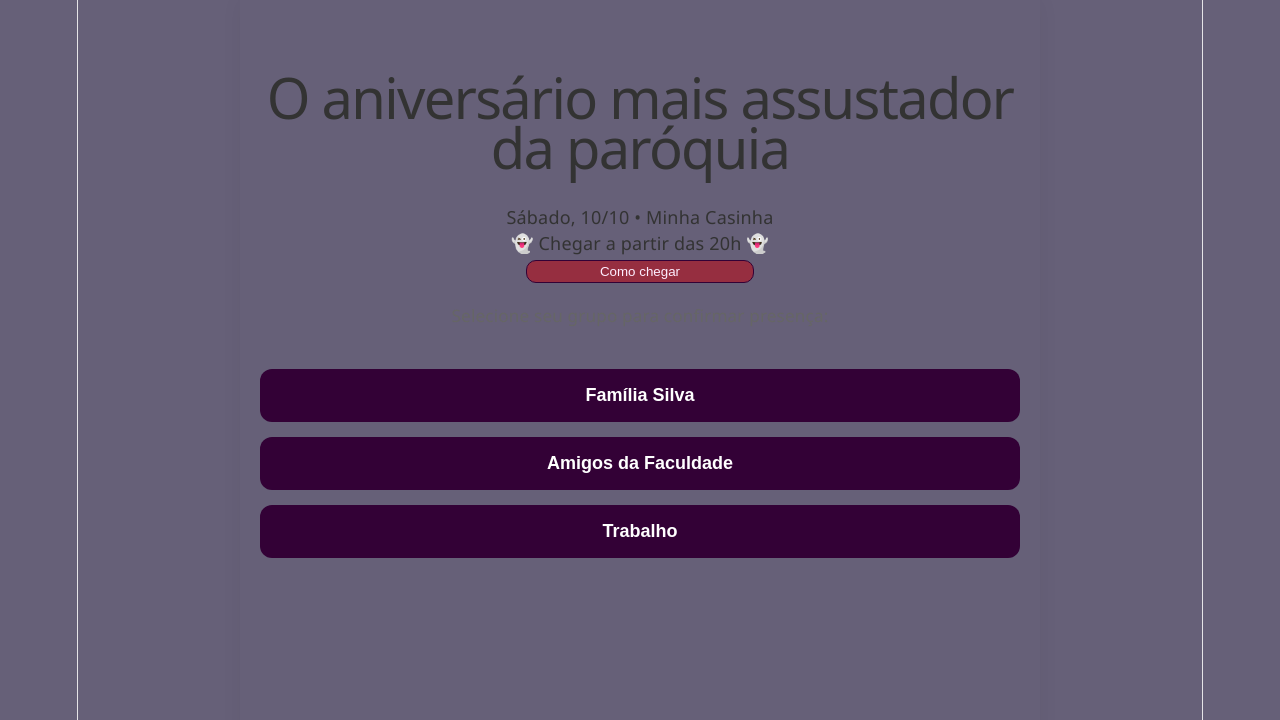
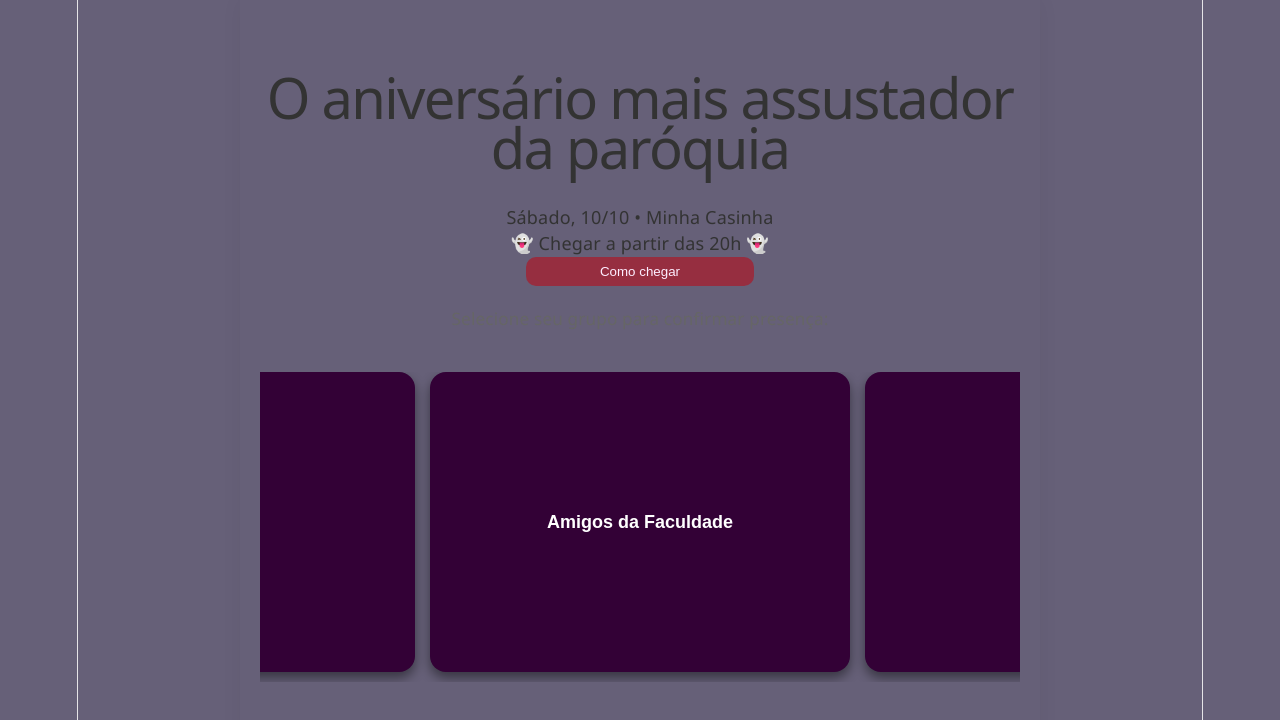
Before and after one commit to o-dio/Convite, a React (Vite) app: page / in a window 1280 px wide. Shown: the top 720 px of the page. Built offline with nearby package versions, Linux system fonts and the light colour scheme.

Commit message:
Alteracao de estrutura de botoes

```diff
--- a/src/App.css
+++ b/src/App.css
@@ -10,15 +10,13 @@ body {
 button{
   width: 30%;
   padding: 3px 5px;
-  background-color: #962E40;
-  border: 1px solid #330136;
-  color: #feeeff;
   border-radius: 10px;
 }
 
 /* O contêiner que trava o visual em formato "Mobile" */
 .mobile-container {
   width: 100%;
+  height: 100%;
   max-width: 800px;
   min-height: 100vh;
   margin: 0 auto;
@@ -33,6 +31,7 @@ button{
   text-align: center;
   margin-bottom: 40px;
   color: #333;
+  gap: 10px;
 }
 
 .intro h1 {
@@ -54,6 +53,7 @@ button{
   display: flex;
   flex-direction: column;
   justify-content: space-between;
+  gap: 10px;
 }
 
 .descricao-endereco{
@@ -89,28 +89,43 @@ button{
   padding: 7px 15px 0px;
 }
 
-.botao-uber button {
-  margin: 3px 0px 0px;
+/* Botões dimensionados para toque (Touch targets generosos) */
+.lista-grupos, .lista-nomes {
+  height: 80%;
+  display: flex;
+  gap: 15px;
+  margin-top: 10px;
+  overflow-x: auto;
+  padding: 0px 30px 10px;
+
+  -webkit-overflow-scrolling: touch;
+
+  scroll-snap-type: x mandatory;
 }
 
-/* Botões dimensionados para toque (Touch targets generosos) */
-.lista-grupos, .lista-nomes, .acoes-confirmacao {
+.acoes-confirmacao{
   display: flex;
   flex-direction: column;
   gap: 15px;
+  align-items: center;
 }
 
 .btn-largo {
-  width: 100%;
+  width: 60%;
+  height: 300px;
   padding: 16px;
   font-size: 1rem;
   font-weight: bold;
   border: none;
-  border-radius: 12px;
+  border-radius: 16px;
   background-color: #330136;
   color: white;
+  box-shadow: 0 6px 12px rgba(0, 0, 0, 0.45);
   cursor: pointer;
   transition: transform 0.1s;
+  flex: 0 0 auto;
+  min-width: 160px;
+  scroll-snap-align: center;
 }
 
 .btn-largo:active {
@@ -118,18 +133,23 @@ button{
 }
 
 .btn-secundario {
-  background-color: #e9ecef;
-  color: #333;
+  background-color: #962E40;
+  color: #feeeff;
+  height: auto;
+  border: none;
+  padding: 7px 0px;
 }
 
 .btn-sucesso {
   background-color: #28a745;
+  height: auto;
 }
 
 .btn-recusar {
   background-color: transparent;
   color: #dc3545;
   border: 1px solid #dc3545;
+  height: auto;
 }
 
 /* Sistema de Modais */
--- a/src/App.jsx
+++ b/src/App.jsx
@@ -1,4 +1,4 @@
-import { useState } from 'react';
+import { useState, useRef, useEffect } from 'react';
 import { motion, AnimatePresence } from 'framer-motion';
 import './App.css';
 
@@ -35,6 +35,18 @@ export default function App() {
     }, 300);
   };
 
+  const carrosselRef = useRef(null);
+
+  useEffect(() => {
+    if (carrosselRef.current) {
+      const container = carrosselRef.current;
+
+      const centroExato = (container.scrollWidth - container.clientWidth) / 2;
+
+      container.scrollLeft = centroExato;
+    }
+  }, []);
+
 const handleUberRedirect = () => {
     const url = "https://m.uber.com/ul/?action=setPickup&pickup=my_location&dropoff[latitude]=-29.9565&dropoff[longitude]=-50.235361&dropoff[nickname]=Destino%20Selecionado";
 
@@ -51,11 +63,11 @@ const handleUberRedirect = () => {
         <h1>O aniversário mais assustador da paróquia</h1>
         <p>Sábado, 10/10 • Minha Casinha</p>
         <p>👻 Chegar a partir das 20h 👻</p>
-        <button className='Endereco' onClick={() => abrirEndereco()}>Como chegar</button>
+        <button className='btn-secundario' onClick={() => abrirEndereco()}>Como chegar</button>
         <p className="instrucao">Selecione seu grupo para confirmar presença:</p>
       </motion.div>
 
-      <div className="lista-grupos">
+      <div className="lista-grupos" ref={carrosselRef}>
         {Object.keys(convidadosDb).map((grupo) => (
           <button key={grupo} onClick={() => abrirNomes(grupo)} className="btn-largo">
             {grupo}
@@ -80,7 +92,7 @@ const handleUberRedirect = () => {
               <button className="btn-fechar" onClick={fecharModais}>X</button>
               <h2>{grupoSelecionado}</h2>
               <p>Quem é você?</p>
-              <div className="lista-nomes">
+              <div className="lista-nomes" ref={carrosselRef}>
                 {convidadosDb[grupoSelecionado].map((nome) => (
                   <button key={nome} onClick={() => abrirConfirmacao(nome)} className="btn-largo btn-secundario">
                     {nome}
@@ -153,7 +165,7 @@ const handleUberRedirect = () => {
                     <iframe src="https://www.google.com/maps/embed?pb=!1m18!1m12!1m3!1d3456.792912577233!2d-50.23784512325086!3d-29.956634727212077!2m3!1f0!2f0!3f0!3m2!1i1024!2i768!4f13.1!3m3!1m2!1s0x95180d11a525a1bd%3A0x5005ce10025c4b24!2sLua%20Cheia%20Instituto%20Espiritual%20Xam%C3%A2nico!5e0!3m2!1spt-BR!2sbr!4v1790741707841!5m2!1spt-BR!2sbr" allowfullscreen="" loading="lazy" referrerpolicy="strict-origin-when-cross-origin"></iframe>
                   </div>
                   <div className='botao-uber'>
-                    <button onClick={() => handleUberRedirect()}>Uber</button>
+                    <button onClick={() => handleUberRedirect()} className='btn-secundario'>Uber</button>
                   </div>
                 </div>
               </motion.div>
```
